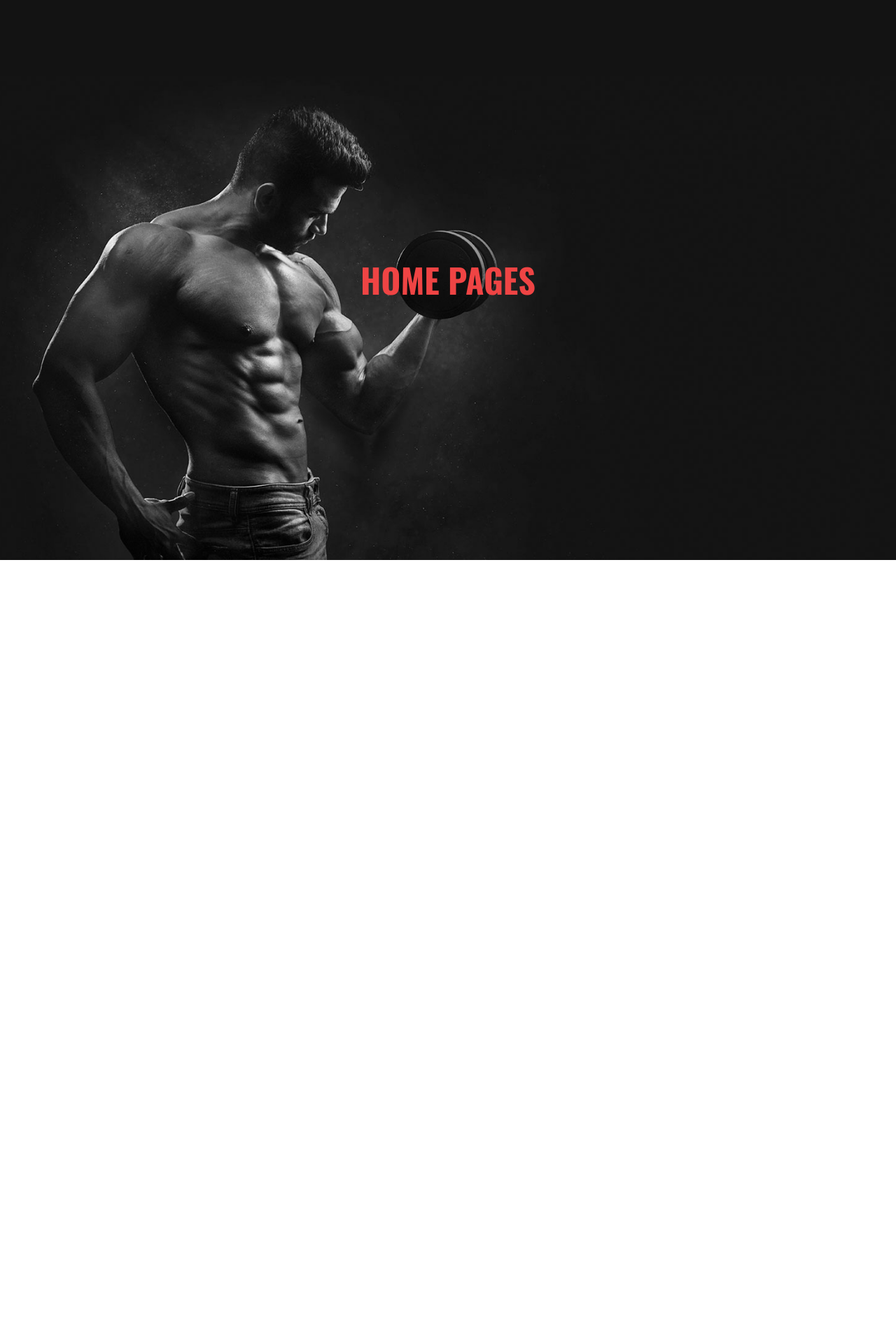
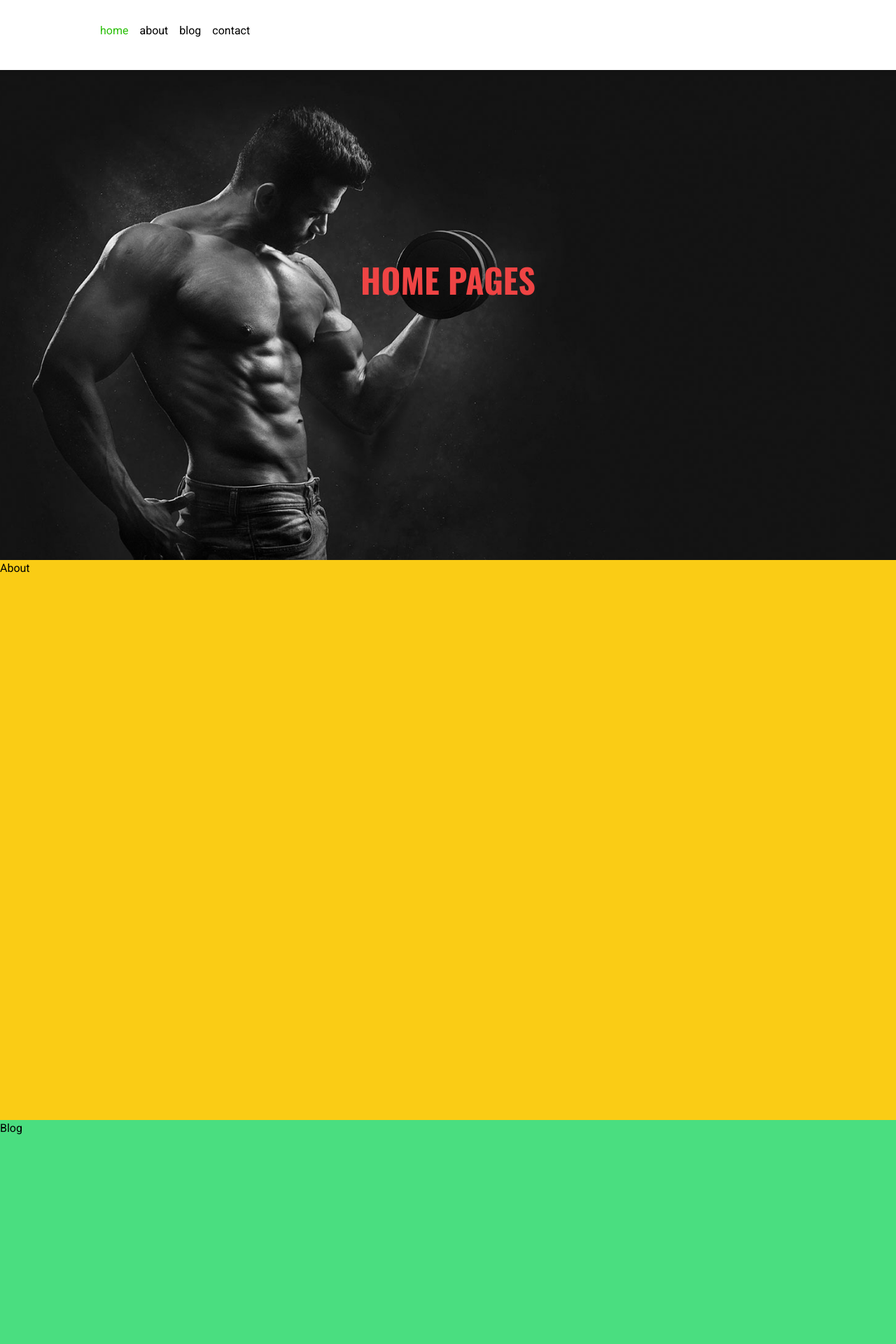
Before and after one commit to ujangaris/PT-Bina-Dinamita-Rama-, a React (Vite) app: page / in a window 1280 px wide. Shown: the top 1920 px of the page at 70% size. Before the commit the page ends 800 px from the top, so only its background shows below. Built offline with nearby package versions, Linux system fonts and the light colour scheme.

Commit message:
Navbar active

```diff
--- a/src/App.jsx
+++ b/src/App.jsx
@@ -1,10 +1,20 @@
+import { About } from "./components/About";
+import { Blog } from "./components/Blog";
+import { Contact } from "./components/Contact";
+import { Footer } from "./components/Footer";
+import { Header } from "./components/Header";
 import { Hero } from "./components/Hero";
 
 function App() {
   return (
     <>
       <main className="h-screen w-full  ">
+        <Header />
         <Hero />
+        <About />
+        <Blog />
+        <Contact />
+        <Footer />
       </main>
     </>
   );
--- /dev/null
+++ b/src/components/About.jsx
@@ -0,0 +1,7 @@
+export const About = () => {
+  return (
+    <div className="h-full bg-yellow-400" id="about">
+      About
+    </div>
+  );
+};
--- /dev/null
+++ b/src/components/Blog.jsx
@@ -0,0 +1,7 @@
+export const Blog = () => {
+  return (
+    <div className="h-screen bg-green-400" id="blog">
+      Blog
+    </div>
+  );
+};
--- /dev/null
+++ b/src/components/Contact.jsx
@@ -0,0 +1,7 @@
+export const Contact = () => {
+  return (
+    <div className="h-[100vh] bg-primary-100" id="contact">
+      Contact
+    </div>
+  );
+};
--- /dev/null
+++ b/src/components/Footer.jsx
@@ -0,0 +1,3 @@
+export const Footer = () => {
+  return <div className="h-[30vh] bg-primary-300">Footer</div>;
+};
--- /dev/null
+++ b/src/components/Header.jsx
@@ -0,0 +1,11 @@
+import { Nav } from "./Nav";
+
+export const Header = () => {
+  return (
+    <div className="fixed left-0 right-0 w-full bg-white h-[100px]">
+      <div className="container mx-auto">
+        <Nav containerStyles=" py-8 flex gap-4" />
+      </div>
+    </div>
+  );
+};
--- /dev/null
+++ b/src/components/Nav.jsx
@@ -0,0 +1,29 @@
+import { Link as ScrollLink } from "react-scroll";
+
+const links = [
+  { name: "home", target: "home", offset: -80 },
+  { name: "about", target: "about", offset: -80 },
+  { name: "blog", target: "blog", offset: -80 },
+  { name: "contact", target: "contact", offset: -80 },
+];
+
+export const Nav = ({ containerStyles }) => {
+  return (
+    <div className={containerStyles}>
+      {links.map((link, index) => {
+        return (
+          <ScrollLink
+            offset={link.offset}
+            to={link.target}
+            smooth
+            spy
+            activeClass="active"
+            key={index}
+          >
+            {link.name}
+          </ScrollLink>
+        );
+      })}
+    </div>
+  );
+};
```
Also changed, not shown: 1 other file (tests, documents, lock files or other folders).
